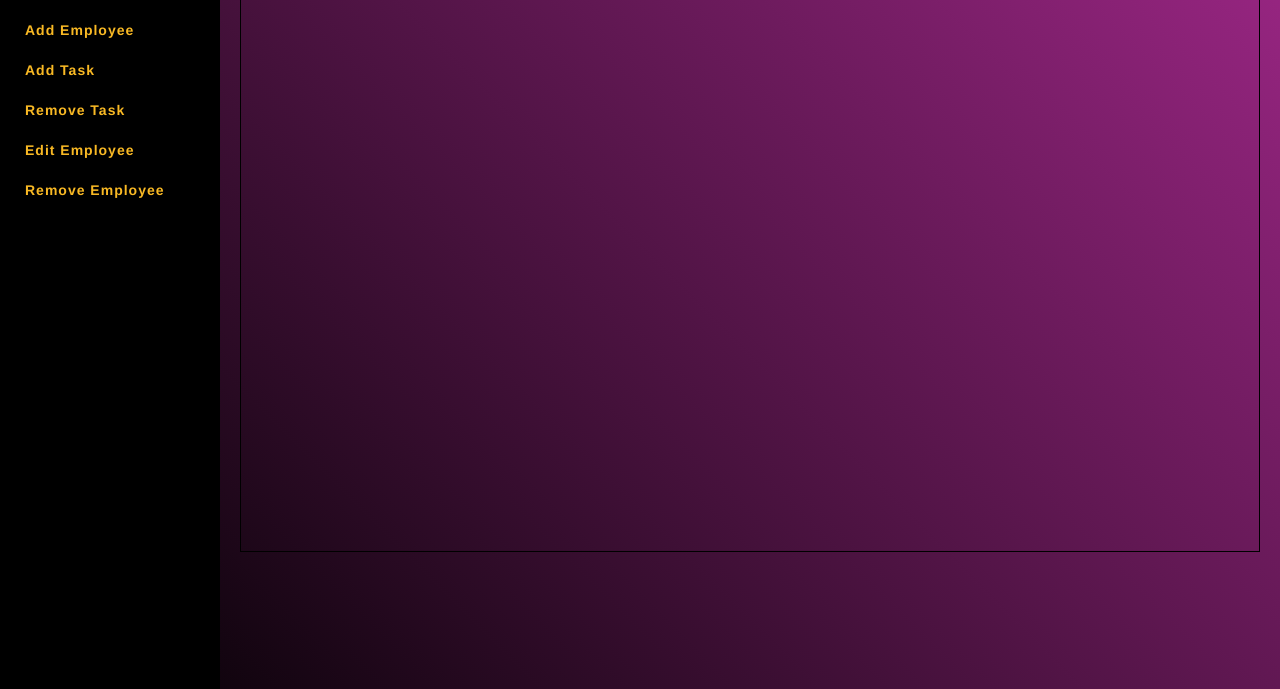
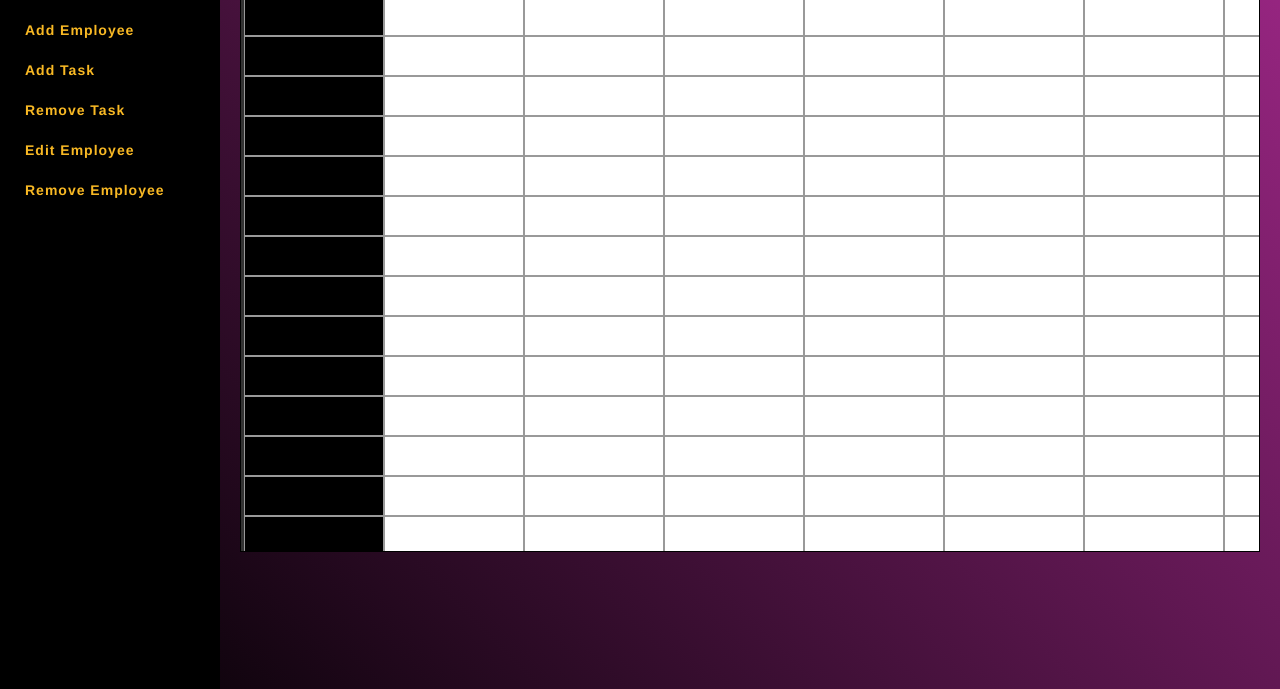
Before and after one commit to JoshuaMVitullo/DivCalendar, a plain HTML site: page index.html in a window 1280 px wide. Shown: the part 111-800 px from the top of the page. Drawn offline with Linux system fonts and the light colour scheme.

Commit message:
Add files via upload

```diff
--- a/index.html
+++ b/index.html
@@ -213,6 +213,7 @@
 								 divCell.setAttribute("class", "dTableEmps employ");
 								 divCell.innerHTML += employee["Employee Name"];
 								 document.getElementById("emp" + x + '-' + y).appendChild(divCell);
+
                  for (let j = 0; j < colCount; j++) {
 									 divCell = document.createElement("div");
 									 divCell.setAttribute("class", "dTableCell");
@@ -225,6 +226,38 @@
               	 y++;
                	}
 						  }
+							var noRows = 19 - localStorage.length;
+							alert(localStorage.length);
+
+							for(; noRows >= 0; noRows--){
+								 divRow = document.createElement("div");
+								 divRow.setAttribute("class", "dTableRow");
+								 divRow.id = "emp" + x + '-' + y;
+								 document.getElementById("Overall Table").appendChild(divRow);
+								 divCell = document.createElement("div");
+								 divCell.setAttribute("class", "dTableEmps employ");
+								 document.getElementById("emp" + x + '-' + y).appendChild(divCell);
+
+
+
+									for (let l = 0; l < colCount; l++) {
+
+										 divCell = document.createElement("div");
+										 divCell = document.createElement("div");
+										 divCell.setAttribute("class", "dTableCell");
+										 divCell.id = z + '-' + y;
+										 document.getElementById("emp" + x + '-' + y).appendChild(divCell);
+										 z++;
+
+									}
+									y++;
+
+
+
+
+
+
+							}
 						</script>
 					</div>
 						<div class="modal" id="addEmployee" >
```
